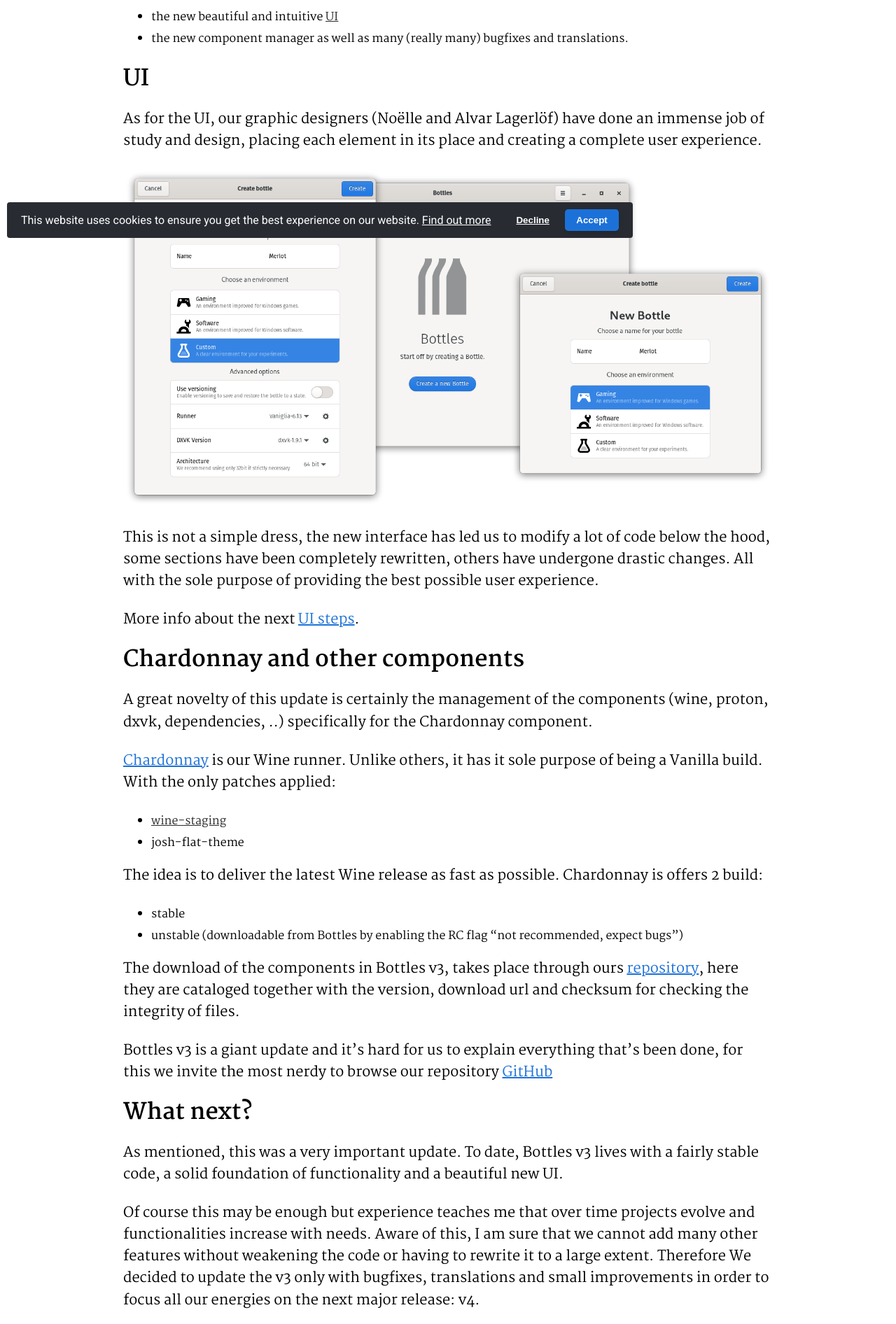
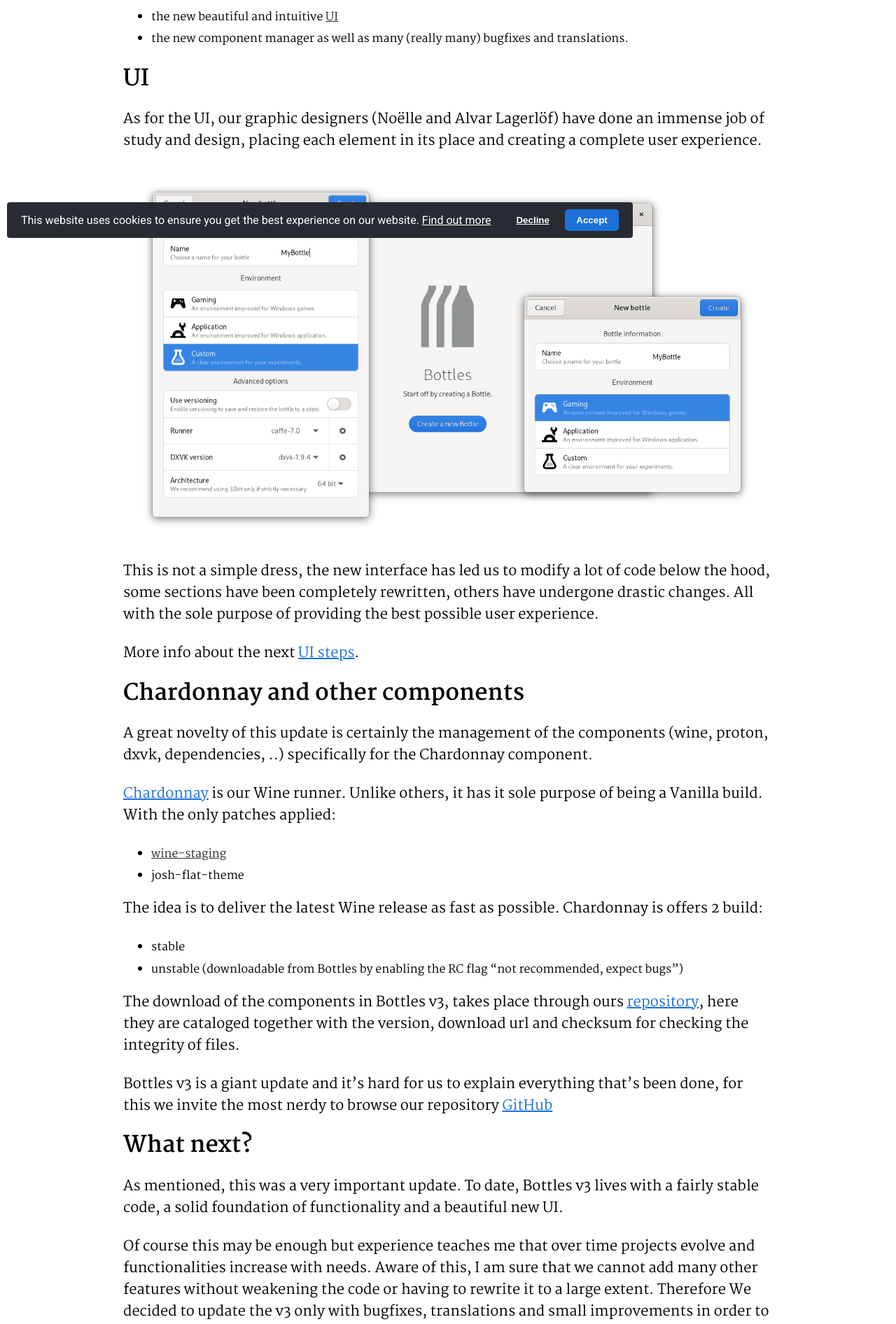
Before and after one commit to bottlesdevs/website, a Jekyll site: the page built from _posts/2020-03-01-bottles-3.md, in a window 1280 px wide. Shown: the part 550-2442 px from the top of the page at 70% size. Built offline with Jekyll 4.4.1, drawn with Linux system fonts in a browser that asks for light colours; nearby versions of some CDN libraries; comment, search, counter and statistics services are not loaded.

Commit message:
update home screenshots

```diff
--- a/index.html
+++ b/index.html
@@ -24,7 +24,7 @@
       <!--<a href="https://snapcraft.io/bottles">Snapcraft</a> | -->
       <a href="https://aur.archlinux.org/packages/bottles/">AUR</a>
     </div>
-    <img class="animate__animated animate__fadeInUp" src="https://raw.githubusercontent.com/bottlesdevs/Bottles/master/screenshot.png" />
+    <img class="animate__animated animate__fadeInUp" src="/uploads/bottle-creation.png" />
   </div>
 </section>
 
```
Also changed, not shown: uploads/bottle-creation.png, uploads/bottles-customizable.png, uploads/bottles-dependencies-manager.png, uploads/bottles-environments.png, uploads/bottles-installers.png, uploads/bottles-versioning.png.
